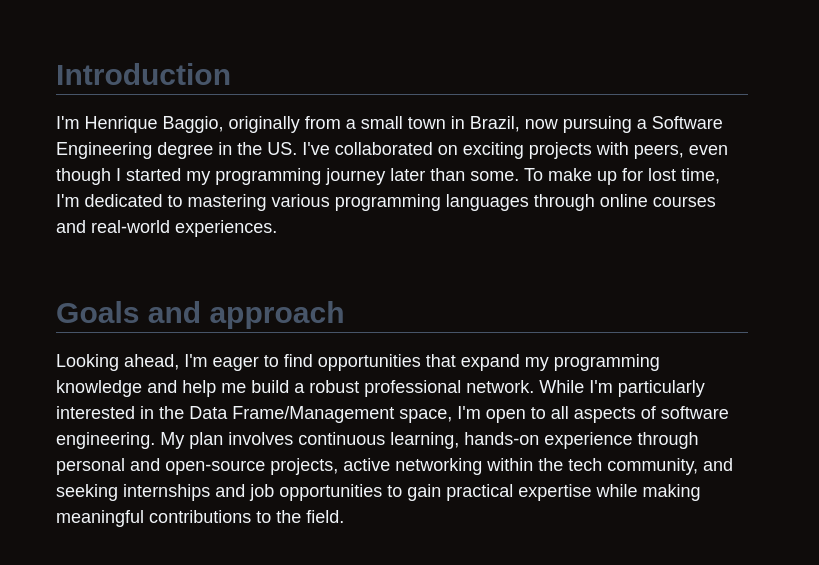
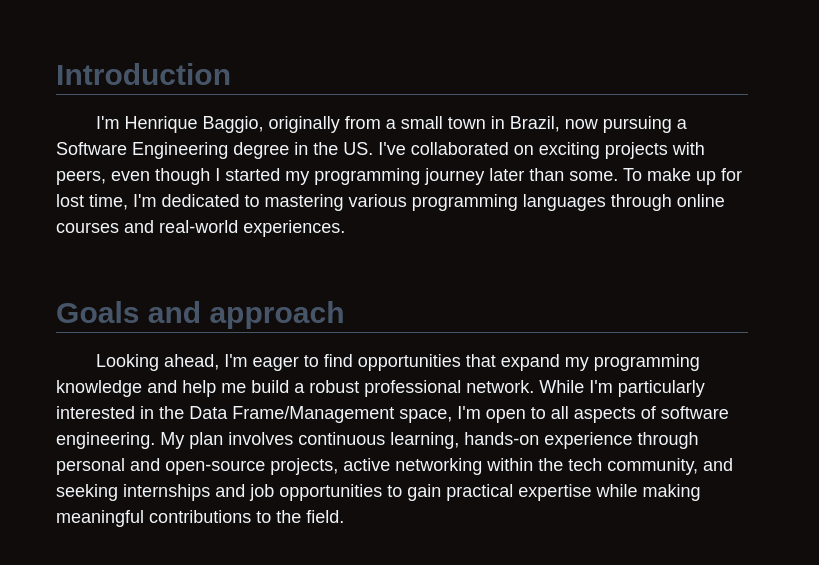
Before and after one commit to IqueBaggio28/Portfolio, a plain HTML site: page index.html in a window 1280 px wide. Shown: the part 1317-1882 px from the top of the page, 0-819 px from the left. Drawn offline with nearby package versions, Linux system fonts and the light colour scheme; a web font is replaced by a local one.

Commit message:
tab for paragraphs

```diff
--- a/css/utils.css
+++ b/css/utils.css
@@ -130,3 +130,7 @@
     letter-spacing: .6em;
     text-transform: uppercase;
 }
+
+.tab{
+    margin-left: 2.5rem;
+}
--- a/index.html
+++ b/index.html
@@ -110,14 +110,14 @@
                 <div class="text">
                     <h3 class="about__subtitle">Introduction</h3>
                     <p class="about__paragraph">
-                        I'm Henrique Baggio, originally from a small town in Brazil, now pursuing a Software Engineering
+                        <span class="tab"></span>I'm Henrique Baggio, originally from a small town in Brazil, now pursuing a Software Engineering
                         degree in the US. I've collaborated on exciting projects with peers, even though I started my
                         programming journey later than some. To make up for lost time, I'm dedicated to mastering various
                         programming languages through online courses and real-world experiences.
                     </p>
                     <h3 class="about__subtitle">Goals and approach</h3>
                     <p class="about__paragraph">
-                        Looking ahead, I'm eager to find opportunities that expand my programming knowledge and help me
+                        <span class="tab"></span>Looking ahead, I'm eager to find opportunities that expand my programming knowledge and help me
                         build a robust professional network. While I'm particularly interested in the Data Frame/Management
                         space, I'm open to all aspects of software engineering. My plan involves continuous learning, hands-on
                         experience through personal and open-source projects, active networking within the tech community,
```
